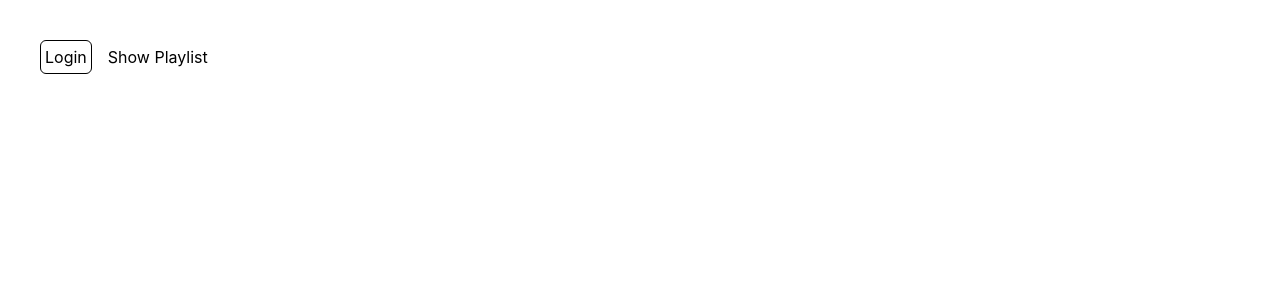
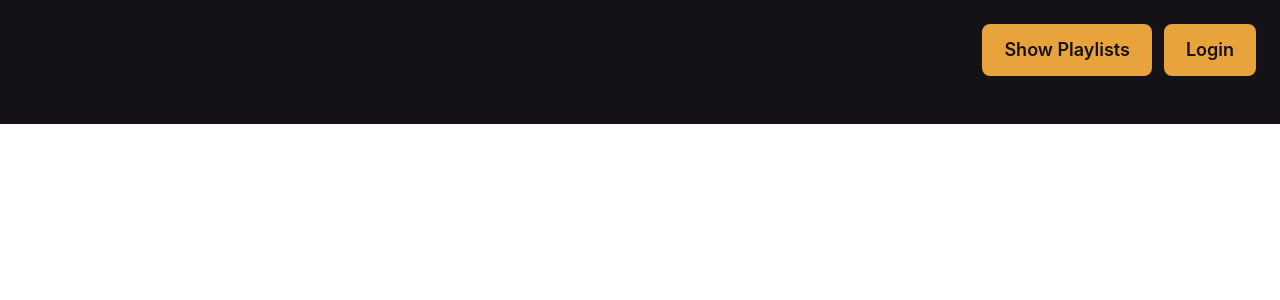
Before and after one commit to Saves331/Spotify-playlist-finder, a React (Vite) app: page / in a window 1280 px wide. Shown: the top 300 px of the page. Built offline with nearby package versions, Linux system fonts and the light colour scheme.

Commit message:
style: Login and Show playlist buttons styled

```diff
--- a/src/routes/Login.tsx
+++ b/src/routes/Login.tsx
@@ -62,9 +62,18 @@ function Login() {
 
 
   return (
-    <section className="p-6">
-    <button className="p-1 m-4 border rounded-md" onClick={() => handleLogin()}>Login</button>
-    <button onClick={() => fetchPlaylists()}>Show Playlist</button>
+    <section className="pb-6 px-6 bg-bg">
+
+      <section className="flex justify-end gap-3 py-6">
+         <button className="cursor-pointer rounded-lg border-2 border-accent bg-accent px-5 py-2.5 font-semibold text-bg text-lg
+               transition-colors hover:bg-surface-hover hover:text-text-primary
+               focus-visible:outline-2 focus-visible:outline-accent focus-visible:outline-offset-2" onClick={() => fetchPlaylists()}>Show Playlists</button>
+
+         <button className="cursor-pointer rounded-lg border-2 border-accent bg-accent px-5 py-2.5 font-semibold text-bg text-lg
+               transition-colors hover:bg-surface-hover hover:text-text-primary
+               focus-visible:outline-2 focus-visible:outline-accent focus-visible:outline-offset-2" onClick={() => handleLogin()}>Login</button>
+      </section>
+
 
     <ul className="grid grid-cols-2 sm:grid-cols-[repeat(auto-fill,minmax(250px,1fr))] gap-4">
       {playlists.map((playlist) => (
--- a/src/routes/Search.tsx
+++ b/src/routes/Search.tsx
@@ -43,7 +43,7 @@ function Search() {
         <button onClick={() => fetchAlbum()}>Search</button>
 
 
-      <ul className="grid grid-cols-[repeat(auto-fill,minmax(150px,1fr))] gap-4">
+      <ul className="grid grid-cols-2 sm:grid-cols-[repeat(auto-fill,minmax(250px,1fr))] gap-4">
 
          {albums.map((album) => (
                 <li key={album.id}>
```
Also changed, not shown: src/index.css (line endings or trailing spaces).
